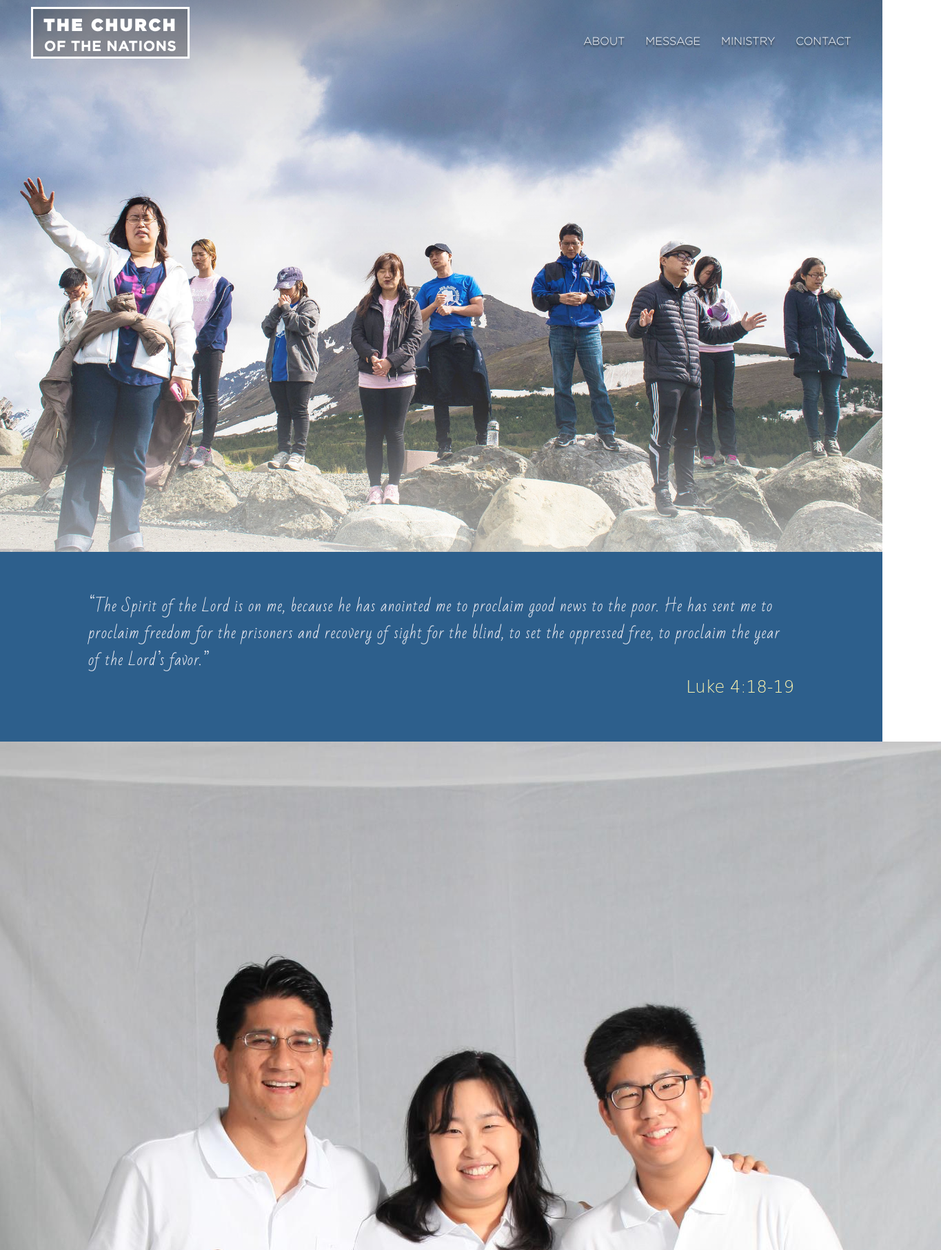
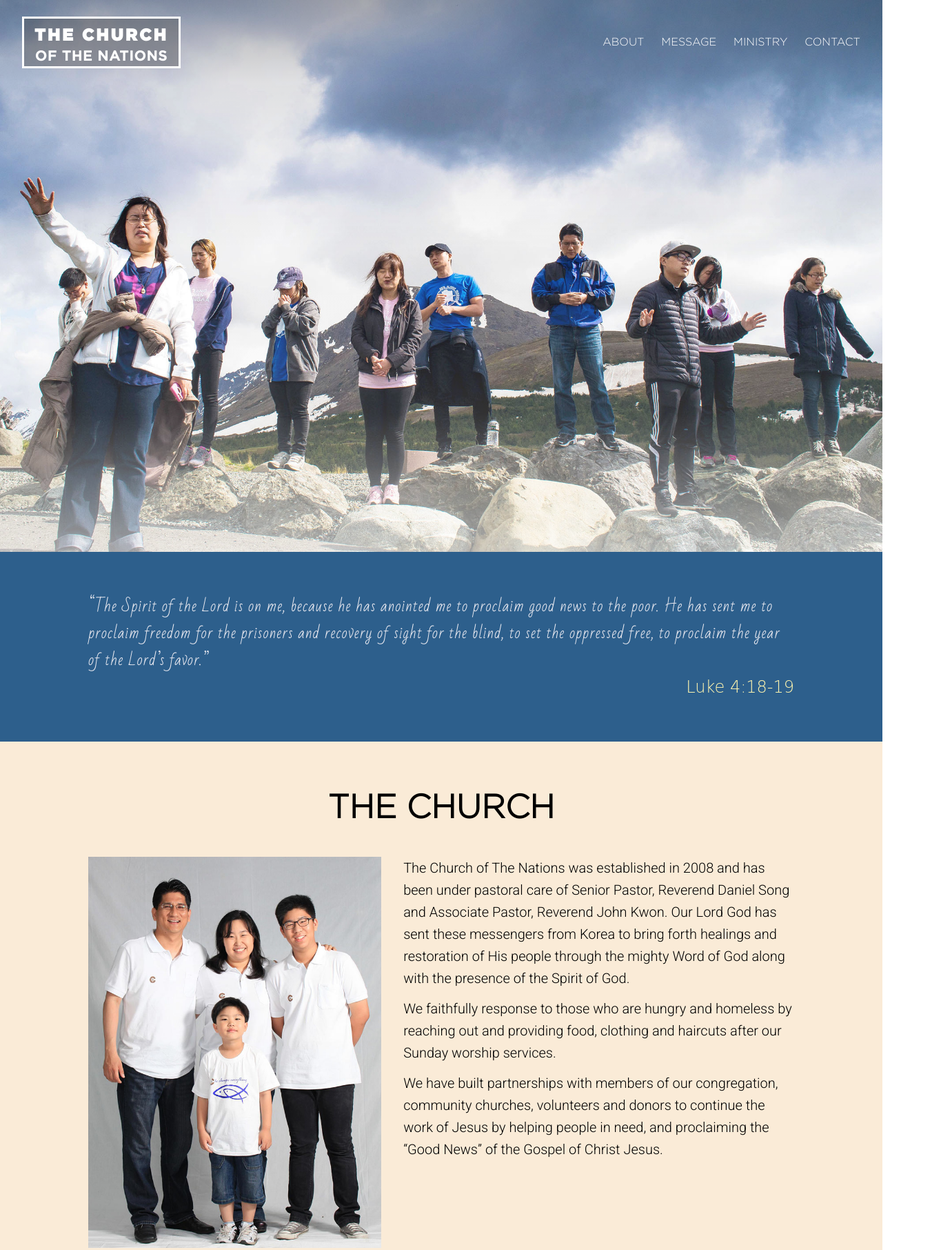
Before and after one commit to pakchrismacbook/a_tcotn, a website built with webpack: page src/index.html in a window 1280 px wide. Shown: the top 1812 px of the page at 69% size, 1365 px wide, since content can reach past the window. Built offline with nearby package versions, Linux system fonts and the light colour scheme; a web font is replaced by a local one.

Commit message:
fixed errors in nav n about

```diff
--- a/src/index.html
+++ b/src/index.html
@@ -7,12 +7,14 @@
 <body>
 
   <nav class="nav">
-    <h1 class="nav__title">the church<br><small>of the nations</small></h1>
+    <div class="logo">
+      <h1 class="nav__title">the church<br><small>of the nations</small></h1>
+    </div>
     <div class="nav__links">
-      <a class="nav__links-link" href="">about</a>
-      <a class="nav__links-link" href="">message</a>
-      <a class="nav__links-link" href="">ministry</a>
-      <a class="nav__links-link" href="">contact</a>
+      <a class="nav__links-link" href="#about"><p>about</p></a>
+      <a class="nav__links-link" href="#"><p>message</p></a>
+      <a class="nav__links-link" href="#"><p>ministry</p></a>
+      <a class="nav__links-link" href="#"><p>contact</p></a>
     </div>
   </nav>
 
@@ -28,16 +30,17 @@
     </div>
 
     <div class="about__pastor">
-      <div class="about__pastor__text-content">
-        <img src="/../../../assets/images/about/fam.jpg" alt="family">
-        <p class="about__pastor__text-content-p">The Church of The Nations was established in 2008 and has been under pastoral care of Senior Pastor, Reverend Daniel
-          Song and Associate Pastor, Reverend John Kwon. Our Lord God has sent these messengers from Korea to bring forth healings
-          and restoration of His people through the mighty Word of God along with the presence of the Spirit of God.</p>
-        <p class="about__pastor__text-content-p">We faithfully response to those who are hungry and homeless by reaching out and providing food, clothing and haircuts
-          after our Sunday worship services.</p>
-        <p class="about__pastor__text-content-p">We have built partnerships with members of our congregation, community churches, volunteers and donors to conticlass="about__pastor__text-content-p"nue
-          the work of Jesus by helping people in need, and proclaiming the “Good News” of the Gospel of Christ Jesus.</p>
+      <h2>the church</h2>
+      <div class="about__pastor__content">
+        <div class="about__pastor__content__image-div">
+          <img src="/../../../assets/images/about/akfam2.jpg" alt="family" class="about__pastor__content__image-div-img">
 
+        </div>
+        <div class="about__pastor__text-content">
+          <p class="about__pastor__text-content-p">The Church of The Nations was established in 2008 and has been under pastoral care of Senior Pastor, Reverend Daniel Song and Associate Pastor, Reverend John Kwon. Our Lord God has sent these messengers from Korea to bring forth healings and restoration of His people through the mighty Word of God along with the presence of the Spirit of God.</p>
+          <p class="about__pastor__text-content-p">We faithfully response to those who are hungry and homeless by reaching out and providing food, clothing and haircuts after our Sunday worship services.</p>
+          <p class="about__pastor__text-content-p">We have built partnerships with members of our congregation, community churches, volunteers and donors to continue the work of Jesus by helping people in need, and proclaiming the “Good News” of the Gospel of Christ Jesus.</p>
+        </div>
       </div>
     </div>
 
--- a/src/index.js
+++ b/src/index.js
@@ -1,3 +1,7 @@
 import './scss/main.scss';
 
 console.log('Hello!');
+
+// window.addEventListener('click', e=>{
+//   console.log(e.target)
+// })
--- a/src/scss/layout/_about.scss
+++ b/src/scss/layout/_about.scss
@@ -27,8 +27,9 @@
     &__location{
       background-color:darken($pri_blue,10%);
       color:darken($pri_white,10%);
-      flex:1.6;
-      display:flex; justify-content:center; align-items:center;
+      flex:1.5;
+      display:flex; align-items:center;
+      padding-left:10vw;
       &__text-content{
         display:block;
         font-weight:500;
@@ -44,7 +45,7 @@
     &__service{
       background-color:lighten($pri_blue,40%);
       padding:5rem 0;
-      flex:3;
+      flex:2.5;
       text-align:center;
       &-head{
         text-transform:uppercase;
@@ -70,9 +71,31 @@
     }
   }
   &__pastor{
+    @include content_padding;
+    background-color: antiquewhite;
+    h2{
+      font-family:gotham_light; font-size:3rem;
+      text-transform:uppercase; text-align:center;
+      margin-bottom:3.75vh;
+    }
+    &__content{
+      display:flex;
+      &__image-div{
+
+        flex:3;
+        margin-right:1rem;
+        &-img{
+          width:100%;
+        }
+      }
+    }
     &__text-content{
+
+      flex:4;
+      margin-left:1rem;
       &-p{
-        padding-top:.6rem;
+        &:first-child{ padding-top:0; }
+        padding-top:.75rem;
         font-size:1.25rem;
       }
     }
--- a/src/scss/layout/_footer.scss
+++ b/src/scss/layout/_footer.scss
@@ -1,4 +1,6 @@
 .footer{
   background-color:pink;
-  &__content{}
+  &__content{
+    @include content_padding;
+  }
 }
--- a/src/scss/layout/_nav.scss
+++ b/src/scss/layout/_nav.scss
@@ -3,8 +3,12 @@
   width:100%;
   font-family:gothamB;
   text-transform:uppercase;
+  display:flex;
+  justify-content:space-between;
+  padding:1.5rem 2rem 0 2rem;
+
   &__title{
-    position: absolute; top:10px; left:45px;
+
     color:white;
     display:inline-block;
     border:3px solid white;
@@ -16,15 +20,13 @@
     small{ font-family:gothamM; letter-spacing:1px; }
   }
   &__links{
-    position: absolute; top:3rem; right:45px;
-    display:inline-block;
-    font-family:gothamL;
-    text-shadow:0 3px 2px rgba(40,40,40,.8);
-    &-link{}
-    &-link:not(:last-child){ margin-right:25px;; }
-    &-link:link,&-link:visited{
-      text-decoration:none;
-      color:white;
+
+    align-self:center;
+    font-family:'gotham_light',Fallback,sans-serif;
+    &-link{
+      p{ display:inline-block; }
+      &:not(:last-child){ margin-right:1.25rem; }
+      &:link,&:visited{ text-decoration:none; color:white; }
     }
 
   }
--- a/src/scss/main.scss
+++ b/src/scss/main.scss
@@ -16,8 +16,8 @@ $verse: 'Arima Madurai', cursive;
 @mixin content_padding{ padding:7.5vh 10vw; }
 
 @font-face{
-  font-family:'gothamL';
-  src:url(/../../assets/fonts/gotham/GothamLight.ttf);
+  font-family:'gotham_light';
+  src:url(/../../assets/fonts/gotham/GothamLight.ttf) format('truetype');
 }
 @font-face{
   font-family:'gothamM';
```
Also changed, not shown: assets/images/about/akfam2.jpg (added), assets/images/about/fam.jpg (deleted), assets/images/about/family.jpg (deleted).
